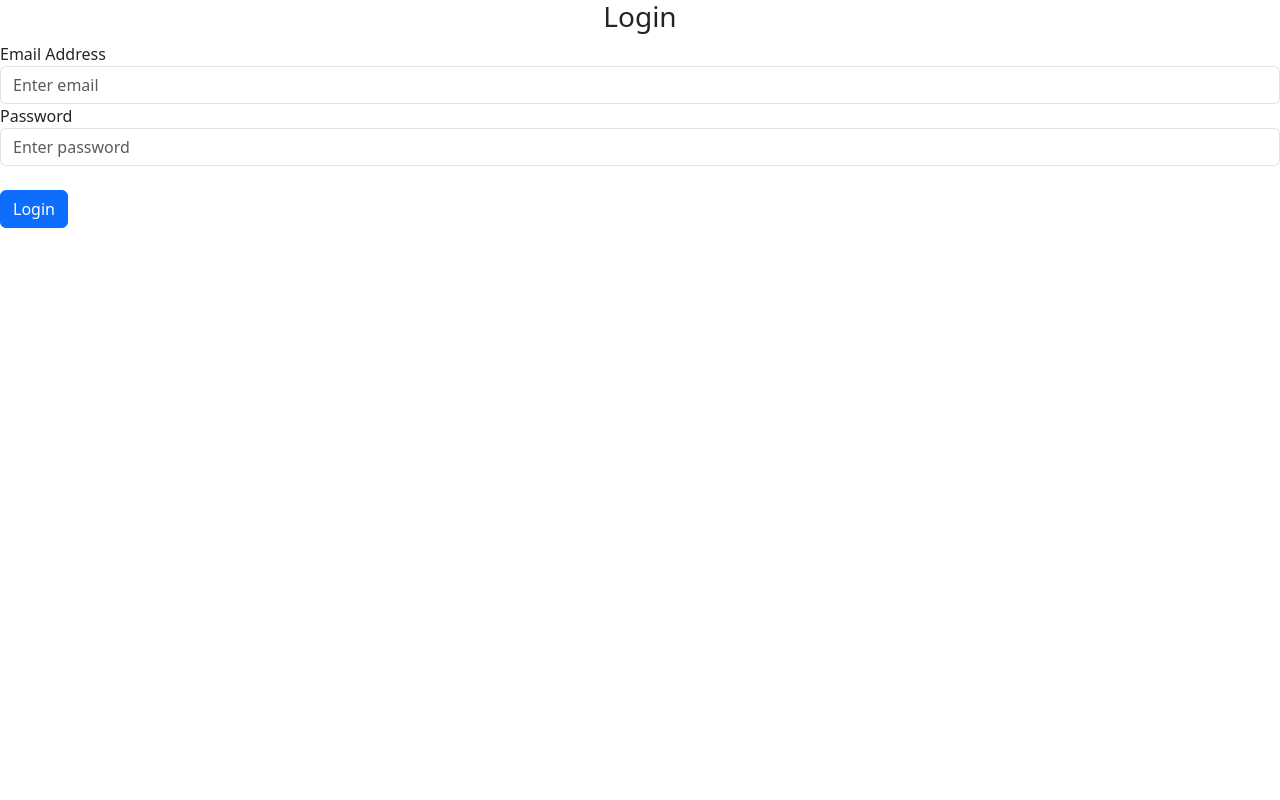
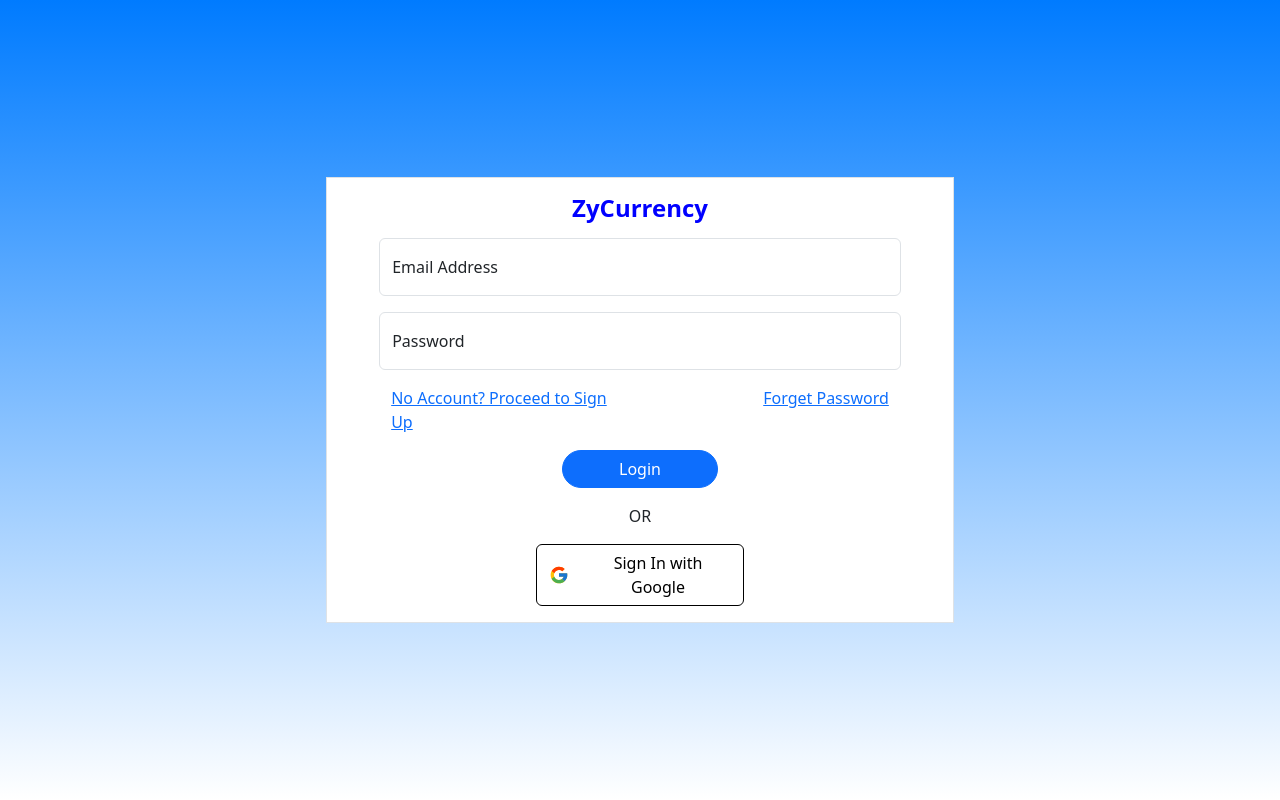
Before and after one commit to Zhanyan1124/zycurrency, a Flask app: page /auth/login in a window 1280 px wide. Run offline with Flask 3, Linux system fonts and the light colour scheme; some libraries are stand-ins or nearby versions.

Commit message:
designed login template

```diff
--- a/apps/auth/templates/login.html
+++ b/apps/auth/templates/login.html
@@ -1,32 +1,102 @@
 {% extends "base.html" %}
+{% block title%} Login to ZyCurrency {% endblock %}
+{% block body%}
+<style>
+  .blue-linear {
+    background: linear-gradient(to bottom, #007bff, #ffffff);
+  }
+</style>
 
-{% block body%}
-    <div class="content">
+<div class="container-fluid blue-linear">
+  <div class="d-flex min-vh-100 justify-content-center align-items-center">
+    <div class="border w-50" style="background-color: #ffffff">
+      <div class="m-3">
+        <h4 align="center" style="color: blue; font-weight: bold">
+          ZyCurrency
+        </h4>
+      </div>
+
       <form method="POST">
-            <h3 align="center">Login</h3>
-            <div class="form-group">
-              <label for="email">Email Address</label>
+        <div class="form-floating mb-3 col-10 mx-auto">
           <input
             type="email"
             class="form-control"
             id="email"
             name="email"
-                placeholder="Enter email"
+            placeholder="Email Address"
           />
+          <label for="email">Email Address</label>
         </div>
-            <div class="form-group">
-              <label for="password">Password</label>
+
+        <div class="form-floating mb-3 col-10 mx-auto">
           <input
             type="password"
             class="form-control"
             id="password"
             name="password"
-                placeholder="Enter password"
+            placeholder="Password"
           />
+          <label for="password">Password</label>
         </div>
-            <br />
-            <button type="submit" class="btn btn-primary">Login</button>
+
+        <div class="row mb-3 mx-auto col-10">
+          <div class="col-6">
+            <a href="{{ signup_url }}">No Account? Proceed to Sign Up</a>
+          </div>
+          <div class="col-6 text-end">
+            <a href="#simple-list-item-3">Forget Password</a>
+          </div>
+        </div>
+        <div class="d-grid col-3 mx-auto mb-3">
+          <button
+            type="submit"
+            class="btn btn-primary rounded-pill"
+            style="color: "
+          >
+            Login
+          </button>
+        </div>
+        <div align="center" class="mb-3">OR</div>
+
+        <div class="d-grid mb-3 col-4 mx-auto">
+          <button
+            type="submit"
+            class="btn rounded d-flex align-items-center justify-content-center"
+            style="background-color: white; border: 1px solid black"
+          >
+
+            <svg
+              xmlns="http://www.w3.org/2000/svg"
+              x="0px"
+              y="0px"
+              width="20"
+              height="20"
+              viewBox="0 0 48 48"
+              class="me-3"
+            >
+              <path
+                fill="#FFC107"
+                d="M43.611,20.083H42V20H24v8h11.303c-1.649,4.657-6.08,8-11.303,8c-6.627,0-12-5.373-12-12c0-6.627,5.373-12,12-12c3.059,0,5.842,1.154,7.961,3.039l5.657-5.657C34.046,6.053,29.268,4,24,4C12.955,4,4,12.955,4,24c0,11.045,8.955,20,20,20c11.045,0,20-8.955,20-20C44,22.659,43.862,21.35,43.611,20.083z"
+              ></path>
+              <path
+                fill="#FF3D00"
+                d="M6.306,14.691l6.571,4.819C14.655,15.108,18.961,12,24,12c3.059,0,5.842,1.154,7.961,3.039l5.657-5.657C34.046,6.053,29.268,4,24,4C16.318,4,9.656,8.337,6.306,14.691z"
+              ></path>
+              <path
+                fill="#4CAF50"
+                d="M24,44c5.166,0,9.86-1.977,13.409-5.192l-6.19-5.238C29.211,35.091,26.715,36,24,36c-5.202,0-9.619-3.317-11.283-7.946l-6.522,5.025C9.505,39.556,16.227,44,24,44z"
+              ></path>
+              <path
+                fill="#1976D2"
+                d="M43.611,20.083H42V20H24v8h11.303c-0.792,2.237-2.231,4.166-4.087,5.571c0.001-0.001,0.002-0.001,0.003-0.002l6.19,5.238C36.971,39.205,44,34,44,24C44,22.659,43.862,21.35,43.611,20.083z"
+              ></path>
+            </svg>
+            <div style="color: black">Sign In with Google</div>
+          </button>
+        </div>
       </form>
+    </div>
+  </div>
 </div>
 
 {% endblock %}
--- a/apps/auth/views.py
+++ b/apps/auth/views.py
@@ -8,7 +8,7 @@ from apps import db
 
 auth_bp = Blueprint('auth', __name__, template_folder='templates')
 
-@auth_bp.route('/login')
+@auth_bp.route('/login', methods=['GET', 'POST'])
 def login():
     form = LoginForm()
 
@@ -20,8 +20,7 @@ def login():
             return redirect(url_for('home'))
         else:
             flash('Invalid username or password', 'danger')
-
-    return render_template('login.html', form=form)
+    return render_template('login.html', form=form, signup_url=url_for('auth.signup'))
 
 @auth_bp.route('/logout')
 @login_required
--- a/apps/templates/base.html
+++ b/apps/templates/base.html
@@ -4,12 +4,8 @@
     <meta charset="UTF-8">
     <meta name="viewport" content="width=device-width, initial-scale=1.0">
     <link href="https://cdn.jsdelivr.net/npm/bootstrap@5.3.2/dist/css/bootstrap.min.css" rel="stylesheet" integrity="sha384-T3c6CoIi6uLrA9TneNEoa7RxnatzjcDSCmG1MXxSR1GAsXEV/Dwwykc2MPK8M2HN" crossorigin="anonymous">
-    <link
-        rel="stylesheet"
-        href="https://stackpath.bootstrapcdn.com/font-awesome/4.7.0/css/font-awesome.min.css"
-        crossorigin="anonymous"
-    />
-    {% block head %} {% endblock %}
+    <link rel="stylesheet" href="https://cdnjs.cloudflare.com/ajax/libs/font-awesome/6.5.1/css/all.min.css" integrity="sha512-DTOQO9RWCH3ppGqcWaEA1BIZOC6xxalwEsw9c2QQeAIftl+Vegovlnee1c9QX4TctnWMn13TZye+giMm8e2LwA==" crossorigin="anonymous" referrerpolicy="no-referrer" />
+    <title>{% block title %} {% endblock %}</title>
 </head>
 
 <body>
```
Also changed, not shown: apps/auth/templates/forget_password.html (added), apps/auth/templates/reset_password.html (added). Lines whose indentation alone changed are shown as unchanged.
